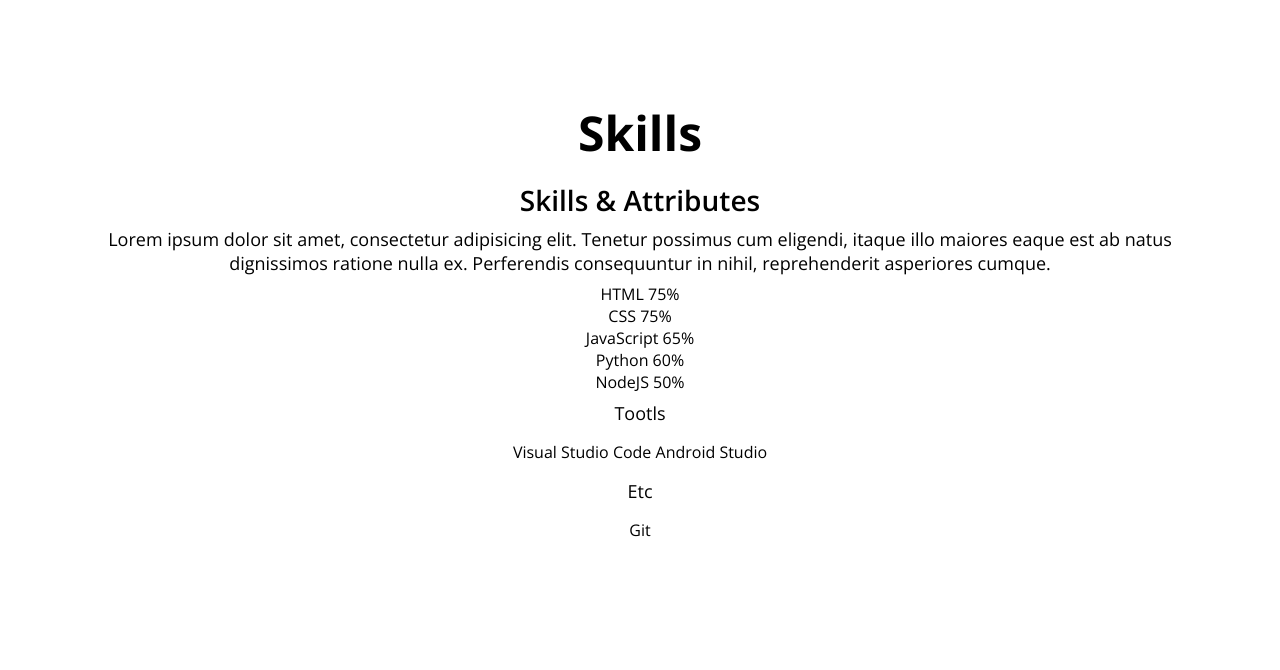
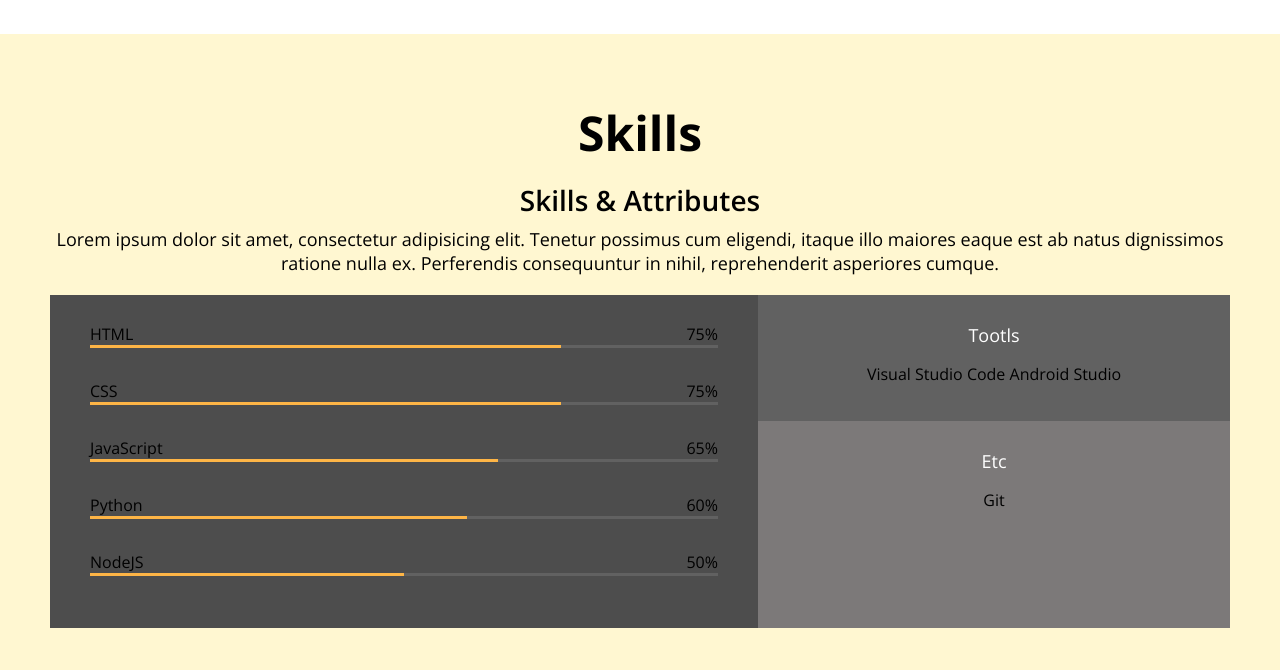
Before and after one commit to ImWonYong/portfolio, a plain HTML site: page index.html in a window 1280 px wide. Shown: the part 1368-2038 px from the top of the page. Drawn offline with nearby package versions, Linux system fonts and the light colour scheme.

Commit message:
CSS: Skills

```diff
--- a/index.html
+++ b/index.html
@@ -54,7 +54,7 @@
       <button class="home__contact">Contact Me</button>
     </section>
     <!-- About -->
-    <section id="about" class="section">
+    <section id="about" class="section secion__container">
       <h1>About me</h1>
       <p>
         Lorem ipsum dolor sit amet consectetur adipisicing elit. Accusantium
@@ -112,6 +112,7 @@
     </section>
     <!-- Skills -->
     <section id="skills" class="section">
+      <div class="section__container">
         <h1>Skills</h1>
         <h2>Skills & Attributes</h2>
         <p>
@@ -129,7 +130,7 @@
                 <span>75%</span>
               </div>
               <div class="skill__bar">
-              <div class="skill__value"></div>
+                <div class="skill__value" style="width: 75%;"></div>
               </div>
             </div>
             <div class="skill">
@@ -138,7 +139,7 @@
                 <span>75%</span>
               </div>
               <div class="skill__bar">
-              <div class="skill__value"></div>
+                <div class="skill__value" style="width: 75%;"></div>
               </div>
             </div>
             <div class="skill">
@@ -147,7 +148,7 @@
                 <span>65%</span>
               </div>
               <div class="skill__bar">
-              <div class="skill__value"></div>
+                <div class="skill__value" style="width: 65%;"></div>
               </div>
             </div>
             <div class="skill">
@@ -156,7 +157,7 @@
                 <span>60%</span>
               </div>
               <div class="skill__bar">
-              <div class="skill__value"></div>
+                <div class="skill__value" style="width: 60%;"></div>
               </div>
             </div>
             <div class="skill">
@@ -165,7 +166,7 @@
                 <span>50%</span>
               </div>
               <div class="skill__bar">
-              <div class="skill__value"></div>
+                <div class="skill__value" style="width: 50%;"></div>
               </div>
             </div>
           </div>
@@ -184,6 +185,7 @@
               <ul class="etc__list">
                 <li><span>Git</span></li>
               </ul>
+            </div>
           </div>
         </div>
       </div>
--- a/style.css
+++ b/style.css
@@ -167,7 +167,11 @@ p {
   margin: auto;
   padding: 50px;
   text-align: center;
+}
+
+.section__container {
   max-width: 1200px;
+  margin: auto;
 }
 
 /* About */
@@ -233,3 +237,59 @@ p {
 .job__period {
   font-size: var(--font-micro);
 }
+
+/* Skill */
+
+#skills {
+  background-color: var(--color-yellow);
+}
+
+.skillset {
+  display: flex;
+  background-color: var(--color-light-grey);
+  color: light var(--color-light-white);
+  margin: 20px 0;
+}
+
+.skillset__title {
+  color: var(--color-white);
+}
+
+.skillset__left {
+  flex-basis: 60%;
+  background-color: var(--color-dark-grey);
+  padding: 20px 40px;
+}
+
+.skill {
+  margin-bottom: 32px;
+}
+
+.skill__description {
+  display: flex;
+  justify-content: space-between;
+}
+
+.skill__bar {
+  width: 100%;
+  height: 3px;
+  background-color: var(--color-grey);
+}
+
+.skill__value {
+  height: 3px;
+  background-color: var(--color-orange);
+}
+
+.skillset__right {
+  flex-basis: 40%;
+}
+
+.tools {
+  background-color: var(--color-grey);
+}
+
+.tools,
+.etc {
+  padding: 20px;
+}
```
Lines whose indentation alone changed are shown as unchanged.
